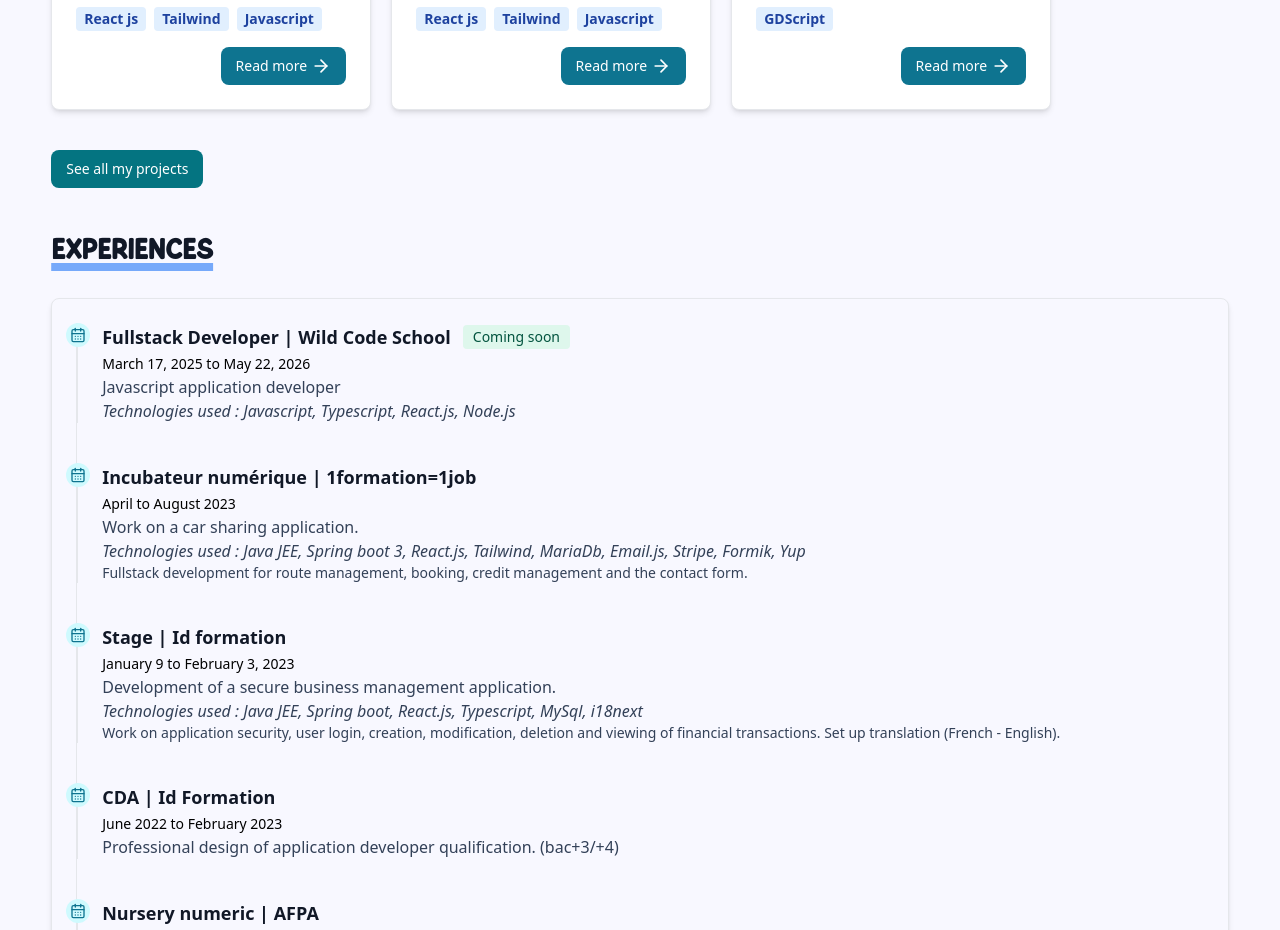
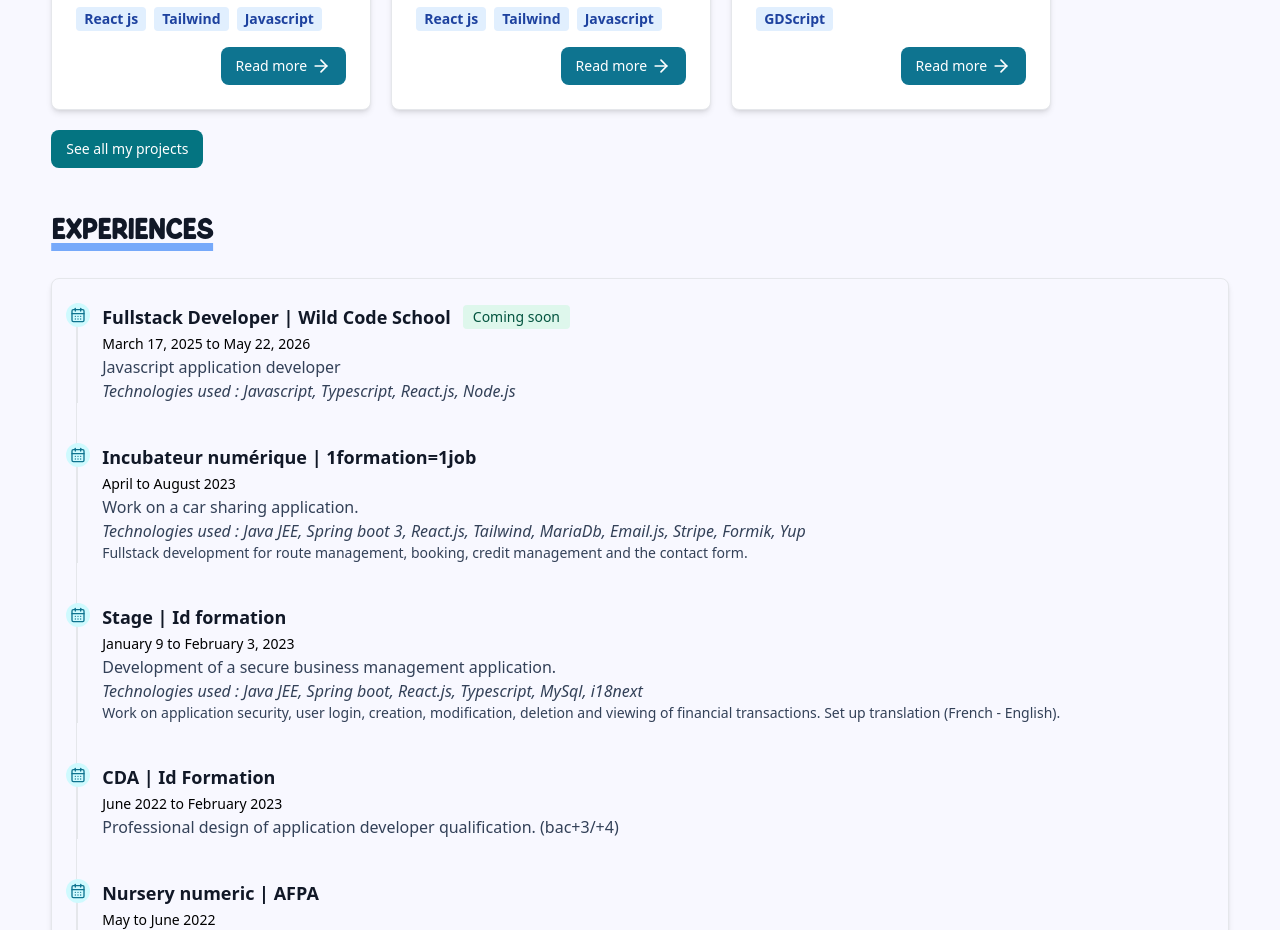
Before and after one commit to tomab23/Portfolio-2.0, a React (Vite) app: page / in a window 1280 px wide. Shown: the part 1260-2190 px from the top of the page. Built offline with nearby package versions, Linux system fonts and the light colour scheme.

Commit message:
update button see my projects

```diff
--- a/src/components/projects/LastProjects.jsx
+++ b/src/components/projects/LastProjects.jsx
@@ -23,7 +23,7 @@
             )).slice(-3).reverse()}
       </div>
 
-      <CustomLinkButton title={t("PROJECT.BUTTON")} page={"projects"} classname={"self-start bg-teal-600 dark:bg-teal-600"} />
+      <CustomLinkButton title={t("PROJECT.BUTTON")} page={"projects"} classname={"self-start bg-teal-600 dark:bg-teal-600 md:-mt-5"} />
     </div>
   )
 }
```
